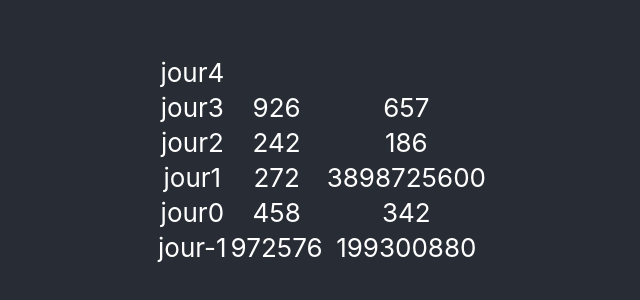
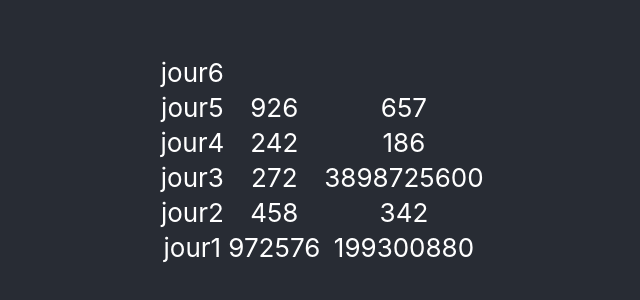
Before and after one commit to alainds/adventofcode2020, a React (Create React App) app: page / in a window 1280 px wide. Shown: the part 240-540 px from the top of the page, without its empty margins (318-958 px from the left). Built offline with nearby package versions, Linux system fonts and the light colour scheme.

Commit message:
correction num jour

```diff
--- a/src/App.js
+++ b/src/App.js
@@ -21,8 +21,8 @@ function App() {
         <table>
           {tableauResultats.map((jour, i) => {
             return (
-              <tr key={i}>
-                <td>{"jour" + (jour.length + 2 - i)}</td>
+              <tr>
+                <td>{"jour" + (tableauResultats.length - i)}</td>
                 <td>{jour[0]}</td>
                 <td>{jour[1]}</td>
               </tr>
```
Also changed, not shown: 1 other file (tests, documents, lock files or other folders).
